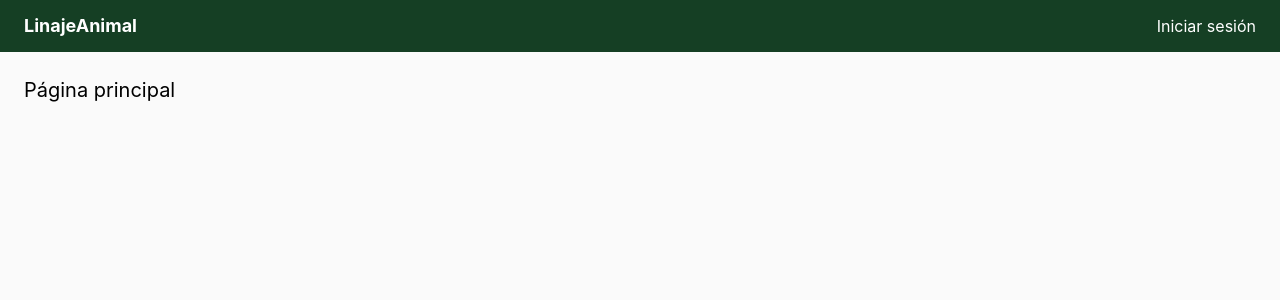
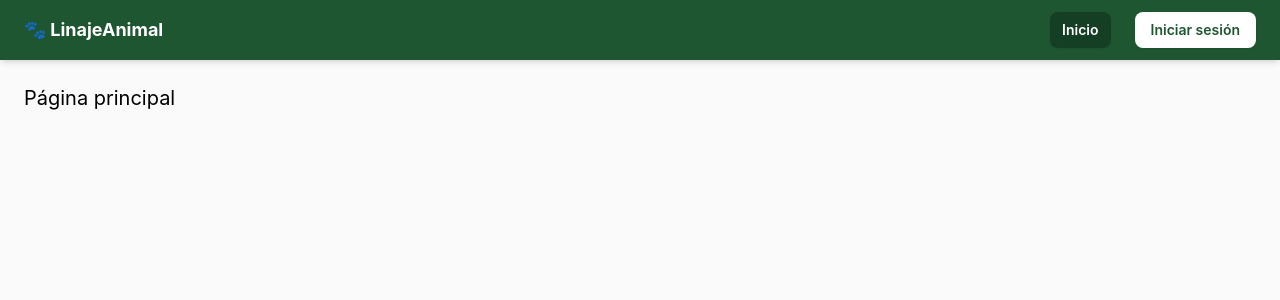
Before and after one commit to Lucas-Santamria390/linajeanimal-frontend, a React (Vite) app: page / in a window 1280 px wide. Shown: the top 300 px of the page. Built offline with nearby package versions, Linux system fonts and the light colour scheme; no server answers.

Commit message:
feat: implementar navbar responsive con drawer lateral para issue #23

```diff
--- a/src/components/Navbar.jsx
+++ b/src/components/Navbar.jsx
@@ -1,41 +1,181 @@
-import { Link, useNavigate } from 'react-router-dom'
+import { useState } from 'react'
+import { Link, useNavigate, useLocation } from 'react-router-dom'
 import { useAuth } from '../context/AuthContext'
 
 /**
- * Barra de navegacion principal
- * Muestra enlaces al dashboard y nombre de usuario cuando esta autenticado,
- * o enlace de inicio de sesion cuando no lo esta.
+ * Barra de navegación principal responsive con menú hamburguesa y drawer lateral.
+ * Conserva la estructura de distribución extrema original del equipo.
  * @returns {JSX.Element}
  */
 export default function Navbar() {
   const { user, isAuthenticated, logout } = useAuth()
+  const [isOpen, setIsOpen] = useState(false)
   const navigate = useNavigate()
+  const location = useLocation()
 
   const handleLogout = () => {
+    setIsOpen(false)
     logout()
     navigate('/login')
   }
 
+  // Helper para dar estilos a los enlaces activos e interactivos según la paleta del plan
+  const getLinkClass = (path) => {
+    const baseClass = "text-sm font-semibold transition-colors duration-200 py-2 px-3 rounded-lg block md:inline-block"
+    return location.pathname === path
+      ? `${baseClass} bg-brand-600 text-white shadow-xs`
+      : `${baseClass} text-brand-50 hover:bg-brand-600/60 hover:text-white`
+  }
+
   return (
-    <nav className="bg-brand-600 text-white px-6 py-3 flex items-center justify-between">
-      <Link to="/" className="font-bold text-lg">
-        LinajeAnimal
+    <nav className="bg-brand-500 text-white px-6 py-3 flex items-center justify-between sticky top-0 z-50 shadow-md">
+
+      {/* LOGO PRINCIPAL (Conserva la posición original exacta de tus compañeros) */}
+      <Link to={isAuthenticated ? "/dashboard" : "/"} className="font-bold text-lg select-none flex items-center gap-2">
+        <span>🐾 LinajeAnimal</span>
       </Link>
+
+      {/* CONTENIDO ESCRITORIO (>= 768px) */}
+      <div className="hidden md:flex items-center gap-6">
+        {/* Enlaces de Navegación */}
+        <div className="flex items-center space-x-1">
+          {isAuthenticated ? (
+            <>
+              <Link to="/dashboard" className={getLinkClass('/dashboard')}>Dashboard</Link>
+              <Link to="/animales" className={getLinkClass('/animales')}>Animales</Link>
+              <Link to="/especies" className={getLinkClass('/especies')}>Especies</Link>
+              <Link to="/razas" className={getLinkClass('/razas')}>Razas</Link>
+              {/* Tu requerimiento: Solo admin ve usuarios */}
+              {user?.rol === 'admin' && (
+                <Link to="/usuarios" className={getLinkClass('/usuarios')}>Usuarios</Link>
+              )}
+            </>
+          ) : (
+            <Link to="/" className={getLinkClass('/')}>Inicio</Link>
+          )}
+        </div>
+
+        {/* Datos de Sesión / Acceso */}
         <div className="flex items-center gap-4">
           {isAuthenticated ? (
-          <>
-            <Link to="/dashboard" className="hover:text-brand-100">Dashboard</Link>
-            <span className="text-brand-100">{user?.nombre || user?.email}</span>
+            <div className="flex items-center gap-4 border-l border-brand-400 pl-4">
+              <Link to="/perfil" className="text-right hover:opacity-80 transition-opacity">
+                <p className="text-sm font-bold leading-tight text-white">{user?.nombre || user?.email}</p>
+                <p className="text-xs text-brand-200 capitalize font-medium">{user?.rol || 'user'}</p>
+              </Link>
               <button
                 onClick={handleLogout}
-              className="bg-white text-brand-600 px-3 py-1 rounded text-sm font-medium hover:bg-brand-50"
+                className="bg-white text-brand-500 px-3 py-1.5 rounded text-sm font-medium hover:bg-brand-50 transition-colors cursor-pointer"
+              >
+                Cerrar sesión
+              </button>
+            </div>
+          ) : (
+            <Link
+              to="/login"
+              className="bg-white text-brand-500 px-4 py-2 rounded-lg text-sm font-semibold hover:bg-brand-50 transition-colors shadow-xs"
+            >
+              Iniciar sesión
+            </Link>
+          )}
+        </div>
+      </div>
+
+      {/* BOTÓN HAMBURGUESA - MÓVIL (< 768px) */}
+      <div className="flex md:hidden">
+        <button
+          onClick={() => setIsOpen(!isOpen)}
+          type="button"
+          className="inline-flex items-center justify-center p-2 rounded-md hover:bg-brand-600 text-white focus:outline-none transition-colors cursor-pointer"
+          aria-controls="mobile-drawer"
+          aria-expanded={isOpen}
+        >
+          <span className="sr-only">Abrir menú de navegación</span>
+          {isOpen ? (
+            <svg className="h-6 w-6" fill="none" viewBox="0 0 24 24" stroke="currentColor" strokeWidth={2}>
+              <path strokeLinecap="round" strokeLinejoin="round" d="M6 18L18 6M6 6l12 12" />
+            </svg>
+          ) : (
+            <svg className="h-6 w-6" fill="none" viewBox="0 0 24 24" stroke="currentColor" strokeWidth={2}>
+              <path strokeLinecap="round" strokeLinejoin="round" d="M4 6h16M4 12h16M4 18h16" />
+            </svg>
+          )}
+        </button>
+      </div>
+
+      {/* DRAWER LATERAL RESPONSIVE (< 768px) */}
+      {/* Fondo oscuro traslúcido */}
+      {isOpen && (
+        <div
+          className="fixed inset-0 bg-black/50 backdrop-blur-xs z-40 md:hidden transition-opacity"
+          onClick={() => setIsOpen(false)}
+        />
+      )}
+
+      {/* Panel del Drawer */}
+      <div
+        id="mobile-drawer"
+        className={`fixed top-0 right-0 bottom-0 w-64 bg-brand-500 z-50 p-6 flex flex-col justify-between transform transition-transform duration-300 ease-in-out md:hidden shadow-xl ${
+          isOpen ? 'translate-x-0' : 'translate-x-full'
+        }`}
+      >
+        <div>
+          {/* Botón Cerrar Drawer */}
+          <div className="flex justify-end mb-6">
+            <button
+              onClick={() => setIsOpen(false)}
+              className="p-2 rounded-md hover:bg-brand-600 text-white cursor-pointer"
+            >
+              <svg className="h-6 w-6" fill="none" viewBox="0 0 24 24" stroke="currentColor" strokeWidth={2}>
+                <path strokeLinecap="round" strokeLinejoin="round" d="M6 18L18 6M6 6l12 12" />
+              </svg>
+            </button>
+          </div>
+
+          {/* Enlaces Móvil */}
+          <div className="flex flex-col gap-2">
+            {isAuthenticated ? (
+              <>
+                <Link to="/dashboard" onClick={() => setIsOpen(false)} className={getLinkClass('/dashboard')}>Dashboard</Link>
+                <Link to="/animales" onClick={() => setIsOpen(false)} className={getLinkClass('/animales')}>Animales</Link>
+                <Link to="/especies" onClick={() => setIsOpen(false)} className={getLinkClass('/especies')}>Especies</Link>
+                <Link to="/razas" onClick={() => setIsOpen(false)} className={getLinkClass('/razas')}>Razas</Link>
+                {user?.rol === 'admin' && (
+                  <Link to="/usuarios" onClick={() => setIsOpen(false)} className={getLinkClass('/usuarios')}>Usuarios</Link>
+                )}
+              </>
+            ) : (
+              <Link to="/" onClick={() => setIsOpen(false)} className={getLinkClass('/')}>Inicio</Link>
+            )}
+          </div>
+        </div>
+
+        {/* Info de sesión Móvil en la parte inferior */}
+        <div className="border-t border-brand-400 pt-6 mt-auto">
+          {isAuthenticated ? (
+            <>
+              <Link to="/perfil" onClick={() => setIsOpen(false)} className="block mb-4 hover:opacity-80 transition-opacity">
+                <p className="text-base font-bold text-white leading-tight">{user?.nombre || user?.email}</p>
+                <p className="text-xs text-brand-200 capitalize font-medium">{user?.rol || 'user'}</p>
+              </Link>
+              <button
+                onClick={handleLogout}
+                className="w-full py-2.5 bg-rose-600 hover:bg-rose-700 text-white text-sm font-bold rounded-lg transition-colors shadow-xs cursor-pointer"
               >
                 Cerrar sesión
               </button>
             </>
           ) : (
-          <Link to="/login" className="hover:text-brand-100">Iniciar sesión</Link>
+            <Link
+              to="/login"
+              onClick={() => setIsOpen(false)}
+              className="block w-full py-2.5 bg-white text-brand-500 text-center text-sm font-bold rounded-lg transition-colors shadow-xs"
+            >
+              Iniciar sesión
+            </Link>
           )}
+        </div>
+
       </div>
     </nav>
   )
```
Lines whose indentation alone changed are shown as unchanged.
